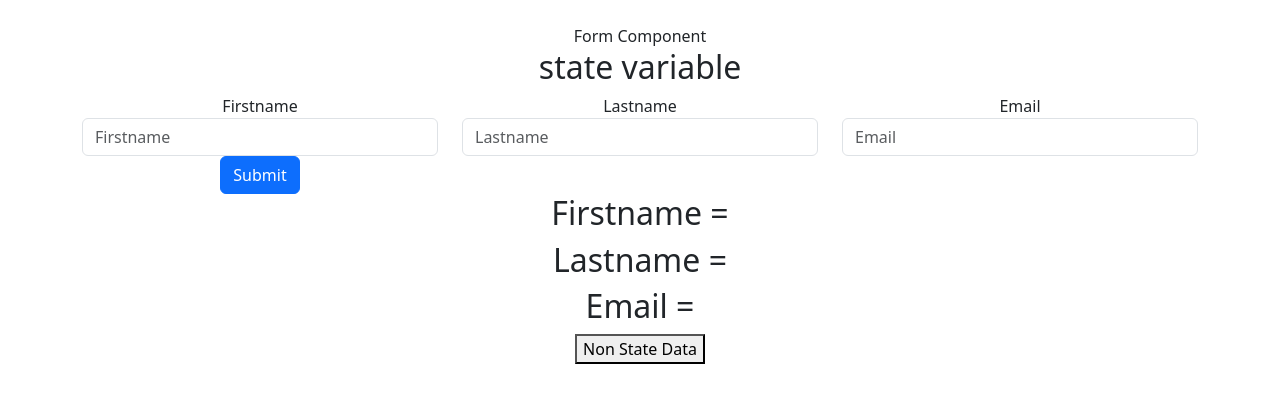
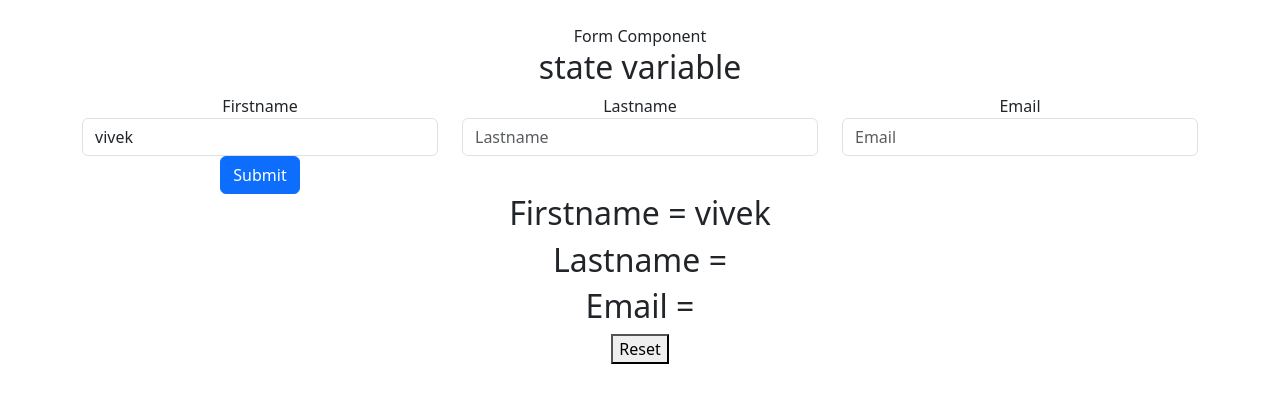
Before and after one commit to vivek84505/srija-react-practice, a React (Create React App) app: page / in a window 1280 px wide. Shown: the top 402 px of the page. Built offline with nearby package versions, Linux system fonts and the light colour scheme.

Commit message:
controlled component example

```diff
--- a/src/components/FormComponent.js
+++ b/src/components/FormComponent.js
@@ -7,7 +7,7 @@ function FormComponent() {
     const [errors1,setError1] = useState('state variable')
 
     const [formData , setFormData] = useState({
-        firstname : "",
+        firstname : "vivek",
         lastname : "",
         email:""
     })
@@ -20,10 +20,13 @@ function FormComponent() {
     },[errors1])
 
 
-    const changeNonStateData = () =>{
-        // alert(errors1)
-        setError1('state variable updated')
-        // alert(errors1)
+    const resetForm = () =>{
+
+       setFormData({
+        firstname : "vivek",
+        lastname : "",
+        email:""
+    })
 
     }
 
@@ -134,7 +137,7 @@ function FormComponent() {
                     <h2>Email = {formData.email} </h2>
             </div>
 
-             <button onClick={changeNonStateData}>Non State Data</button>
+             <button onClick={resetForm}>Reset</button>
         </div>
 
 
```
Also changed, not shown: Assignments.txt (added).
